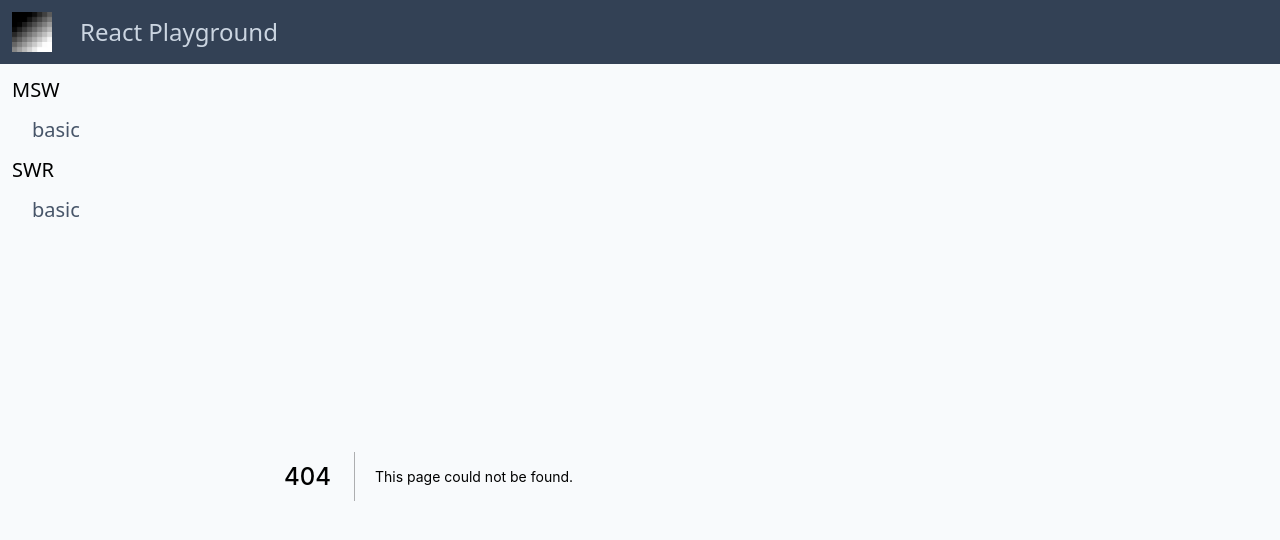
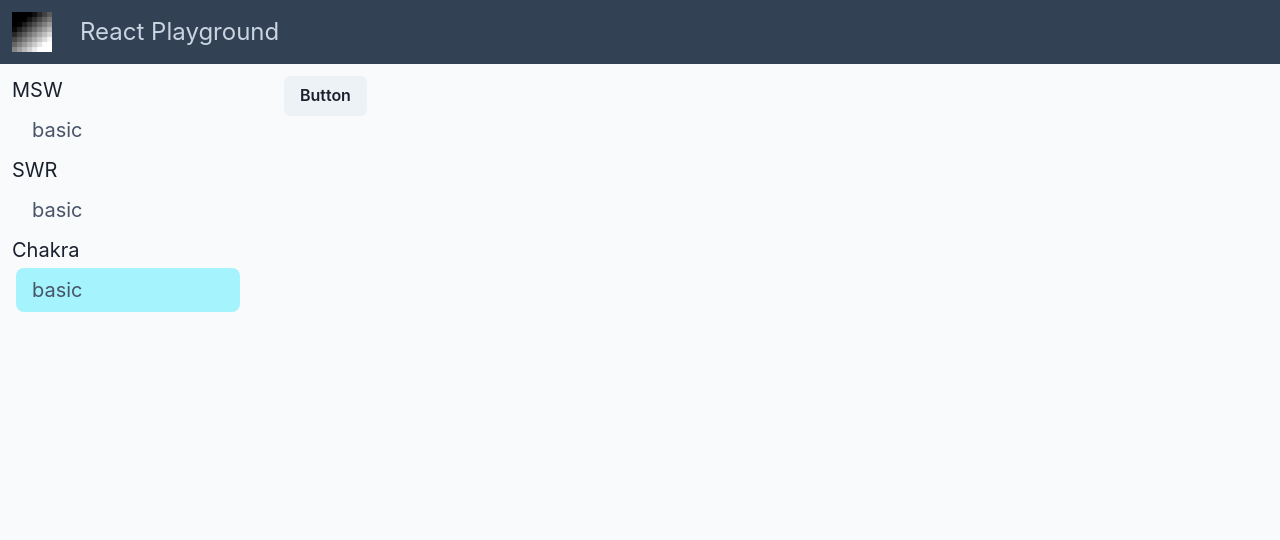
Before and after one commit to cypressyi/react-playground, a Next.js app: page /app/chakra in a window 1280 px wide. Before the commit this address had no page. Shown: the top 540 px of the page. Built offline with nearby package versions, Linux system fonts and the light colour scheme.

Commit message:
feat: Add chakra ui

```diff
--- /dev/null
+++ b/app/chakra/index.js
@@ -0,0 +1,9 @@
+import { ChakraProvider, Button } from '@chakra-ui/react'
+
+export default function index() {
+  return (
+    <ChakraProvider>
+      <Button>Button</Button>
+    </ChakraProvider>
+  )
+}
--- a/package.json
+++ b/package.json
@@ -8,7 +8,11 @@
     "lint": "next lint"
   },
   "dependencies": {
+    "@chakra-ui/react": "^1.7.4",
+    "@emotion/react": "^11",
+    "@emotion/styled": "^11",
     "autoprefixer": "^10.4.2",
+    "framer-motion": "^5",
     "next": "12.0.4",
     "node-fetch": "^3.1.0",
     "postcss": "^8.4.5",
--- /dev/null
+++ b/pages/app/chakra/index.js
@@ -0,0 +1,5 @@
+import ChakraApp from 'app/chakra'
+
+export default function index() {
+  return <ChakraApp />
+}
--- a/routes.json
+++ b/routes.json
@@ -7,6 +7,10 @@
     {
       "title": "SWR",
       "content": [{ "title": "basic", "path": "/app/swr/basic" }]
+    },
+    {
+      "title": "Chakra",
+      "content": [{ "title": "basic", "path": "/app/chakra" }]
     }
   ]
 }
```
Also changed, not shown: 1 other file (tests, documents, lock files or other folders).
